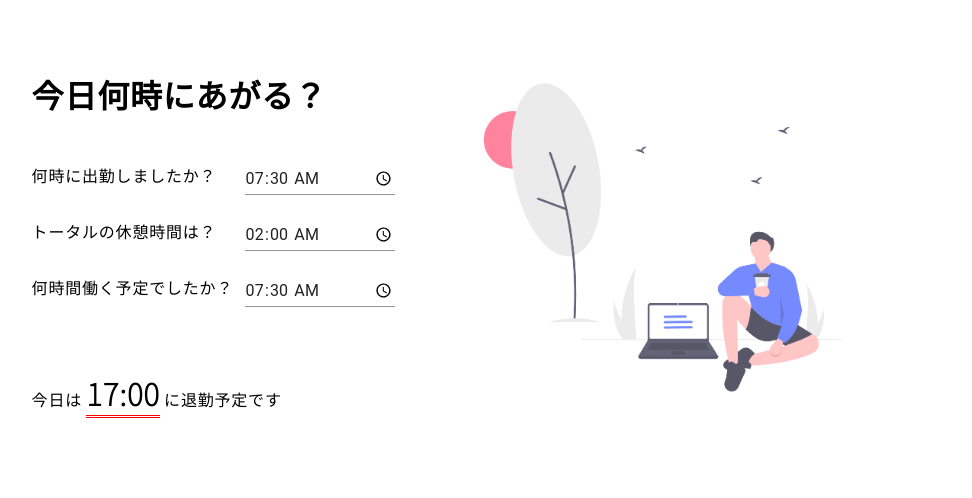
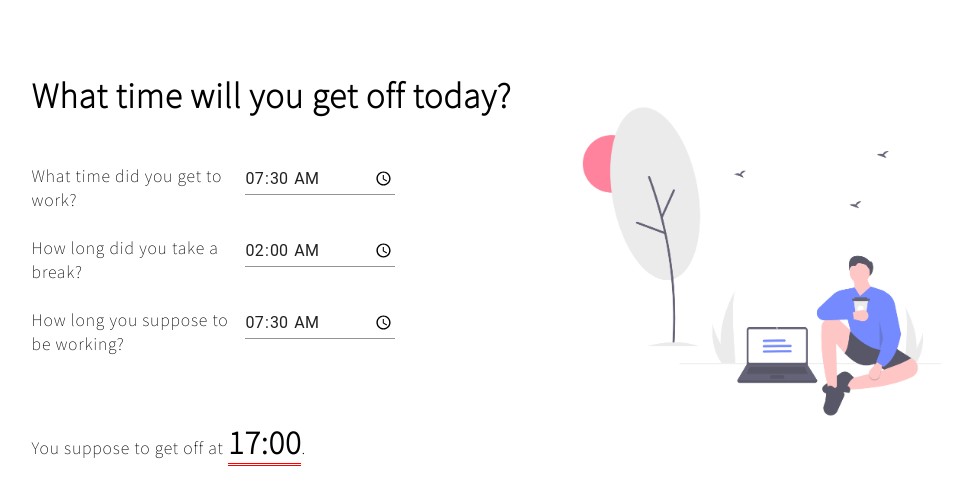
Before and after one commit to asa108/aork-time, a React (Create React App) app: page / in a window 1280 px wide. Shown: the top 498 px of the page, without its empty margins (166-1138 px from the left). Built offline with nearby package versions, Linux system fonts and the light colour scheme.

Commit message:
changed language

```diff
--- a/src/App.scss
+++ b/src/App.scss
@@ -10,11 +10,11 @@
 
 
   .homepage_container{
-    width: 50%;
+    width: 60%;
   }
 
   .img_container{
-    width: 50%;
+    width: 40%;
     text-align: center;
     margin: auto;
 
--- a/src/pages/homepage/homepage.jsx
+++ b/src/pages/homepage/homepage.jsx
@@ -65,32 +65,32 @@ const HomePage = () => {
 
   return (
     <div className="homepage">
-      <h1>今日何時にあがる？</h1>
+      <h1>What time will you get off today?</h1>
       <br />
       <TimePickers
         value={startTime}
         handleMethods={handleStartWorkTime}
-        message="何時に出勤しましたか？"
+        message="What time did you get to work?"
         className="timepicker1"
       />
       <br />
       <TimePickers
         value={timeBreak}
         handleMethods={handleTimeBreak}
-        message="トータルの休憩時間は？"
+        message="How long did you take a break?"
       />
       <br />
 
       <TimePickers
         value={workTime}
         handleMethods={handleWorkTime}
-        message="何時間働く予定でしたか？"
+        message="How long you suppose to be working?"
       />
       <br />
       <br />
 
       <p>
-        今日は <span className="getofftime">{getOffWork}</span> に退勤予定です
+        You suppose to get off at <span className="getofftime">{getOffWork}</span>.
       </p>
     </div>
   );
```
